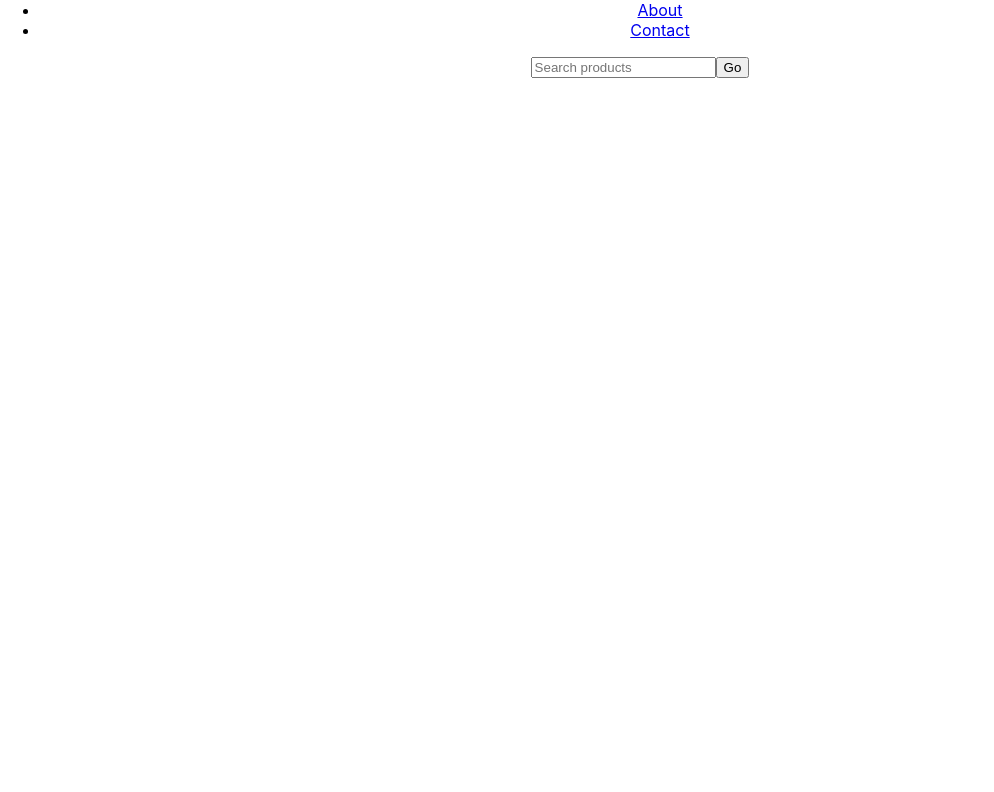
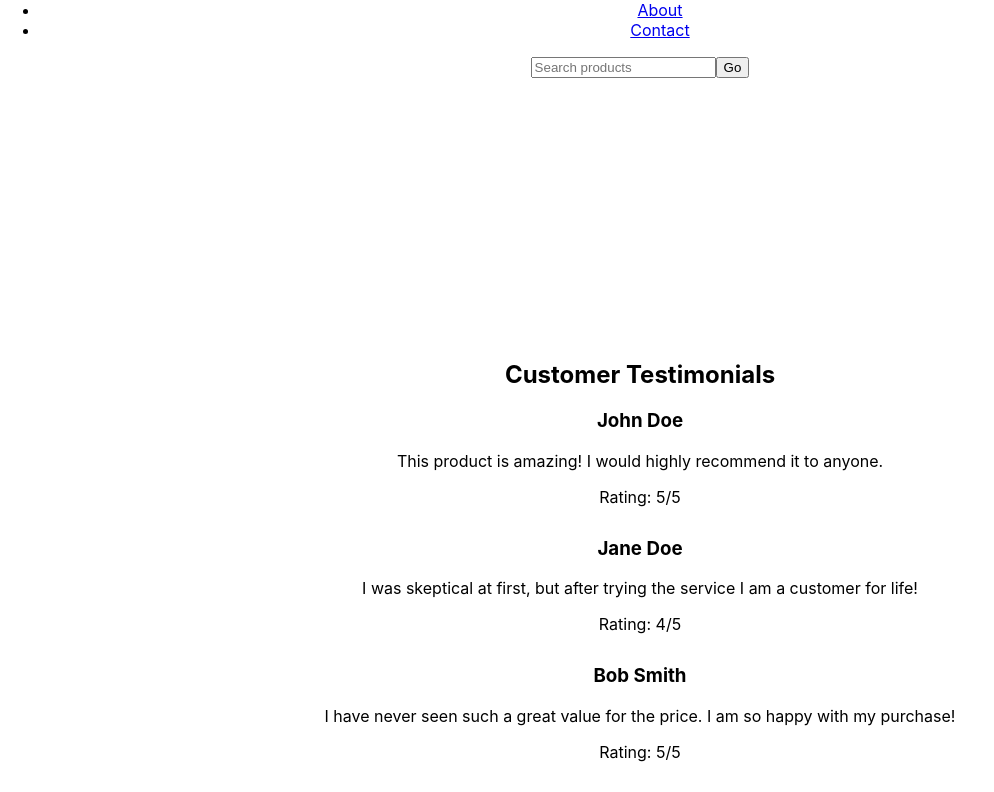
Before and after one commit to Mount-Blanc/E-commerce, a React (Create React App) app in the folder ecommerce/: page / in a window 1280 px wide. Shown: the part 360-1152 px from the top of the page, without its empty margins (0-994 px from the left). Before the commit the page ends 800 px from the top, so only its background shows below. Built offline with nearby package versions, Linux system fonts and the light colour scheme.

Commit message:
added customer testimonial sections

```diff
--- a/ecommerce/src/App.js
+++ b/ecommerce/src/App.js
@@ -1,12 +1,13 @@
 import './App.css';
 import Header from './Header';
 import Banner from './Banner';
-
+import Testimonials from './Testimonials';
 function App() {
   return (
     <div className="App">
       <Header/>
       <Banner/>
+      <Testimonials/>
     </div>
   );
 }
--- /dev/null
+++ b/ecommerce/src/Testimonials.js
@@ -0,0 +1,36 @@
+import React from "react";
+
+const Testimonials = () => {
+  const testimonials = [
+    {
+      name: "John Doe",
+      text: "This product is amazing! I would highly recommend it to anyone.",
+      rating: 5
+    },
+    {
+      name: "Jane Doe",
+      text: "I was skeptical at first, but after trying the service I am a customer for life!",
+      rating: 4
+    },
+    {
+      name: "Bob Smith",
+      text: "I have never seen such a great value for the price. I am so happy with my purchase!",
+      rating: 5
+    },
+  ];
+
+  return (
+    <section>
+      <h2>Customer Testimonials</h2>
+      {testimonials.map(({ name, text, rating }, index) => (
+        <div key={index} style={{ marginBottom: "30px" }}>
+          <h3>{name}</h3>
+          <p>{text}</p>
+          <p>Rating: {rating}/5</p>
+        </div>
+      ))}
+    </section>
+  );
+};
+
+export default Testimonials;
```
